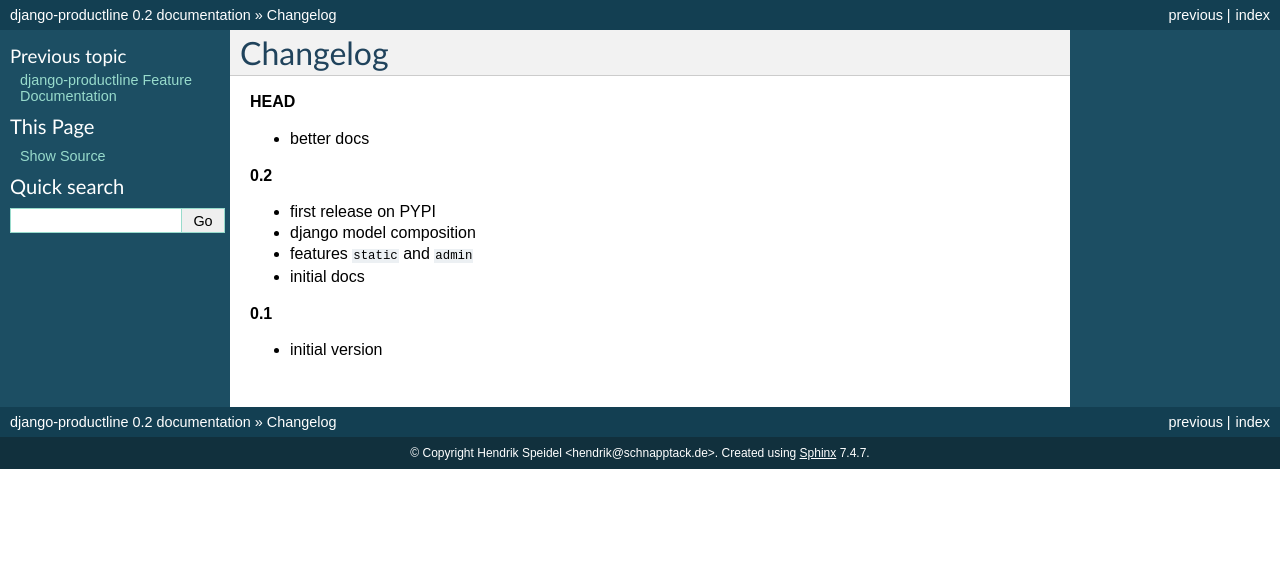
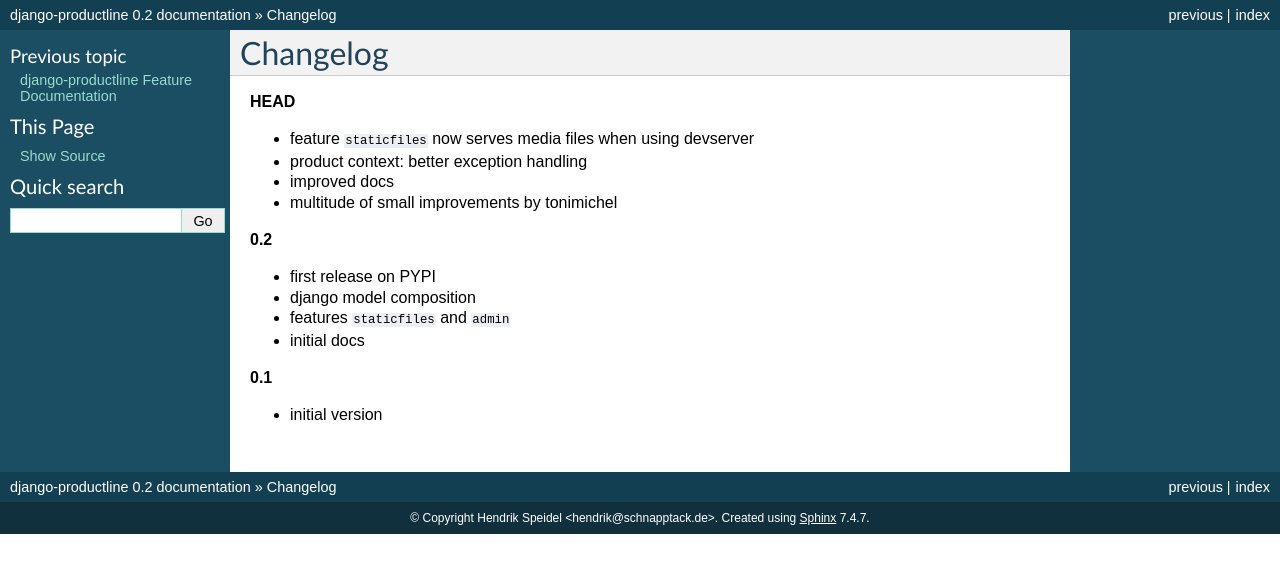
Before and after one commit to henzk/django-productline, a Sphinx documentation site: the page built from docs/changelog.rst, in a window 1280 px wide. Shown: the top 573 px of the page. Built offline with Sphinx 7.4.7, drawn with Linux system fonts in a browser that asks for light colours; formulas are drawn with MathJax 3.

Commit message:
updated changelog

```diff
--- a/docs/changelog.rst
+++ b/docs/changelog.rst
@@ -5,13 +5,16 @@
 
 **HEAD**
 
-- better docs
+- feature ``staticfiles`` now serves media files when using devserver
+- product context: better exception handling
+- improved docs
+- multitude of small improvements by tonimichel
 
 **0.2**
 
 - first release on PYPI
 - django model composition
-- features ``static`` and ``admin``
+- features ``staticfiles`` and ``admin``
 - initial docs
 
 **0.1**
```
